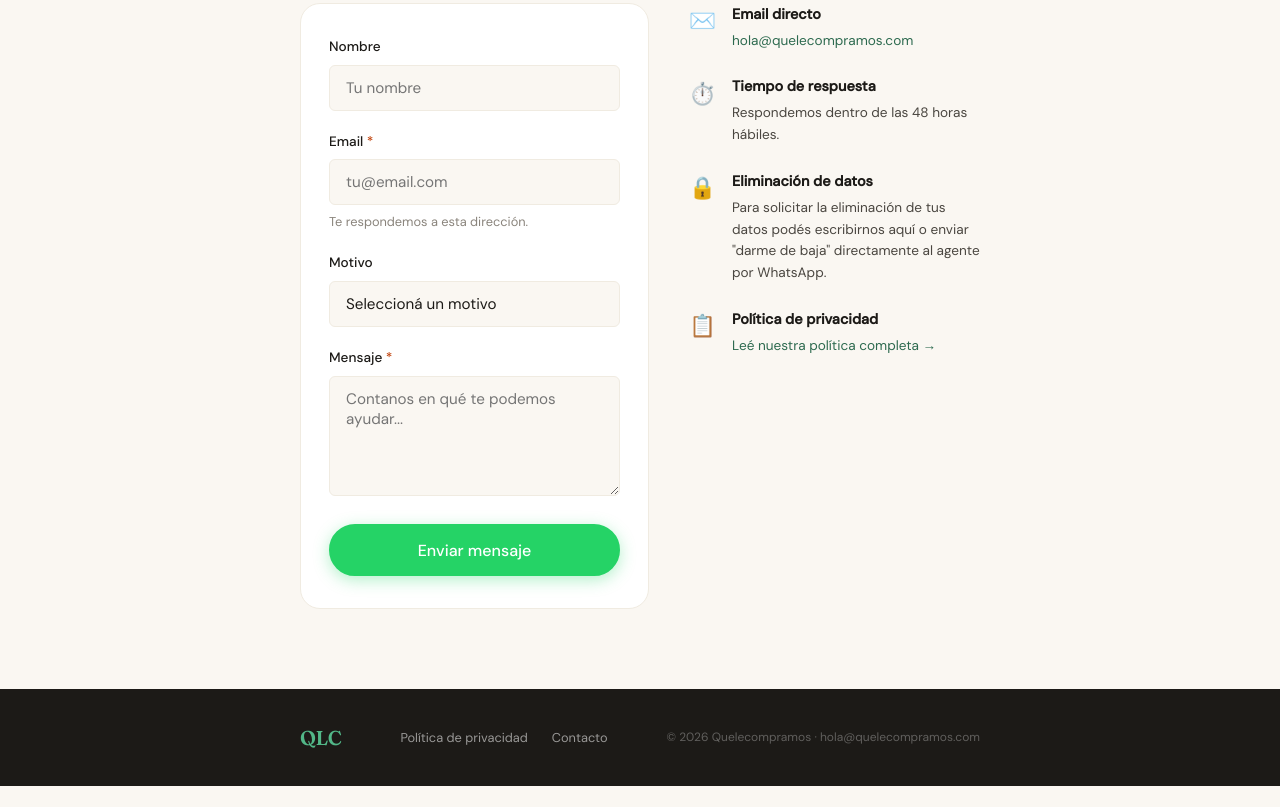
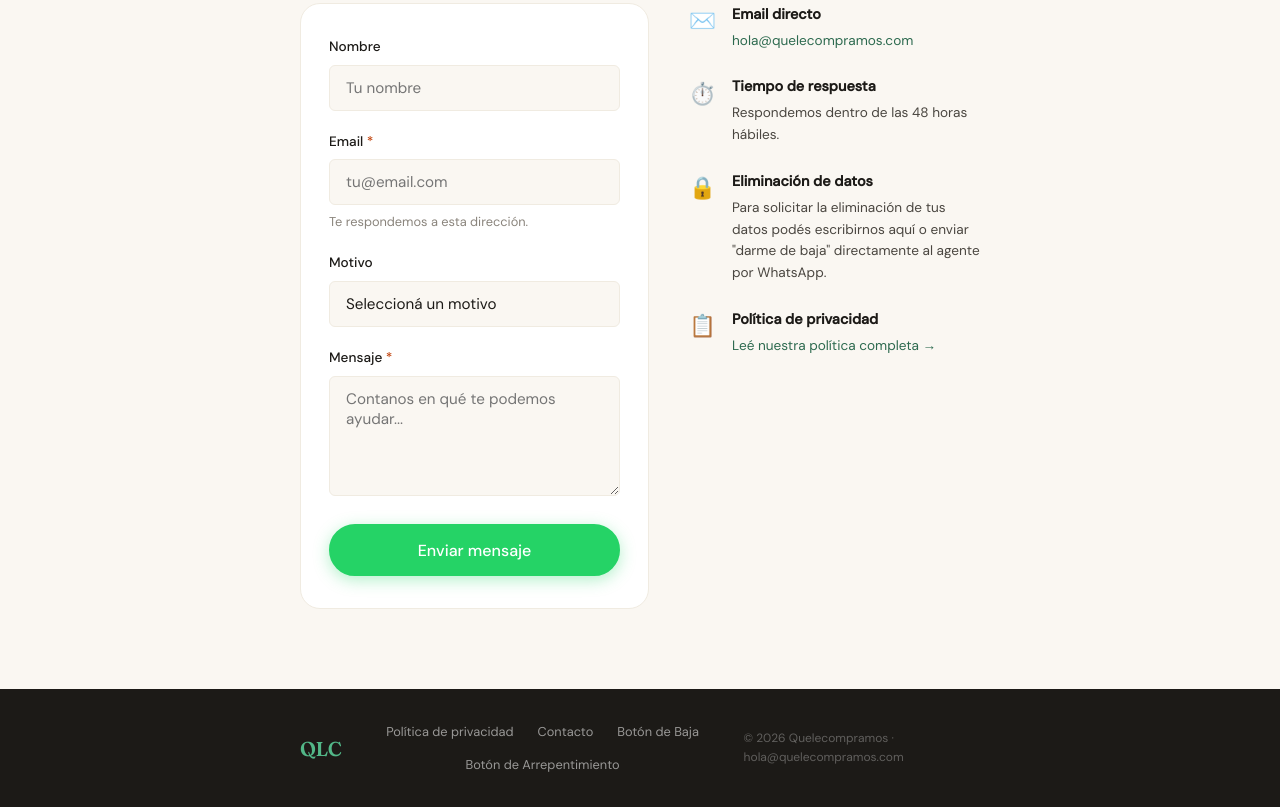
Before and after one commit to martincontuci/qlc-site, a plain HTML site: page contacto.html in a window 1280 px wide. Shown: the part 313-1120 px from the top of the page. Before the commit the page ends 1099 px from the top, so only its background shows below. Drawn offline with Linux system fonts and the light colour scheme.

Commit message:
Replace 'Fernet' with a doc link in privacy policy to avoid drink-name confusion (AR) and footer fixes with proper alignment

```diff
--- a/contacto.html
+++ b/contacto.html
@@ -133,6 +133,8 @@
       <nav class="footer-nav">
         <a href="privacidad.html">Política de privacidad</a>
         <a href="contacto.html">Contacto</a>
+        <a href="https://wa.me/13364899797?text=Darme%20de%20baja" target="_blank" rel="noopener">Botón de Baja</a>
+        <a href="https://wa.me/13364899797?text=Quiero%20cancelar%20mi%20suscripci%C3%B3n" target="_blank" rel="noopener">Botón de Arrepentimiento</a>
       </nav>
       <p class="footer-copy">© 2026 Quelecompramos · hola@quelecompramos.com</p>
     </div>
--- a/styles.css
+++ b/styles.css
@@ -722,12 +722,15 @@ a:hover { text-decoration: underline; }
 
 .footer-nav {
   display: flex;
-  gap: 1.5rem;
+  flex-wrap: wrap;
+  justify-content: center;
+  gap: 0.75rem 1.5rem;
 }
 
 .footer-nav a {
   font-size: 0.8rem;
   color: rgba(255,255,255,0.55);
+  white-space: nowrap;
 }
 
 .footer-nav a:hover { color: var(--white); }
```
Also changed, not shown: privacidad.html (+1 -1 lines).
